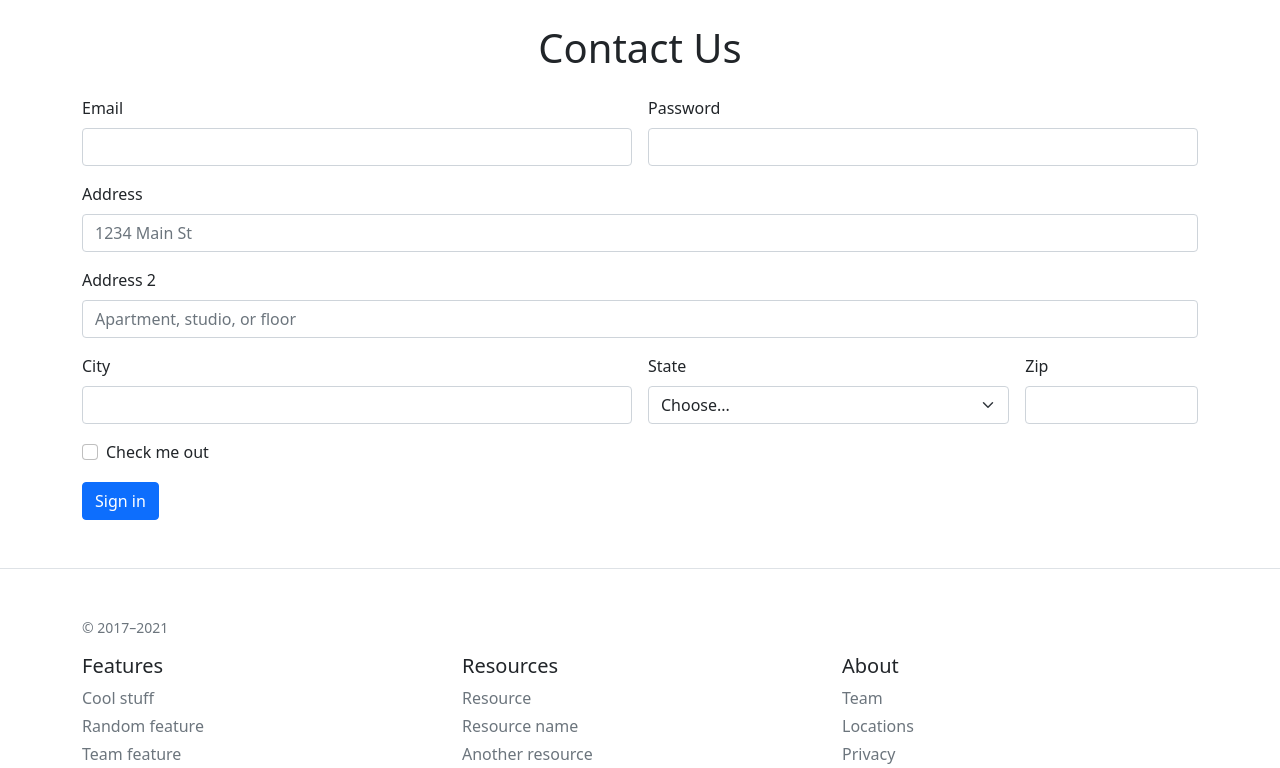
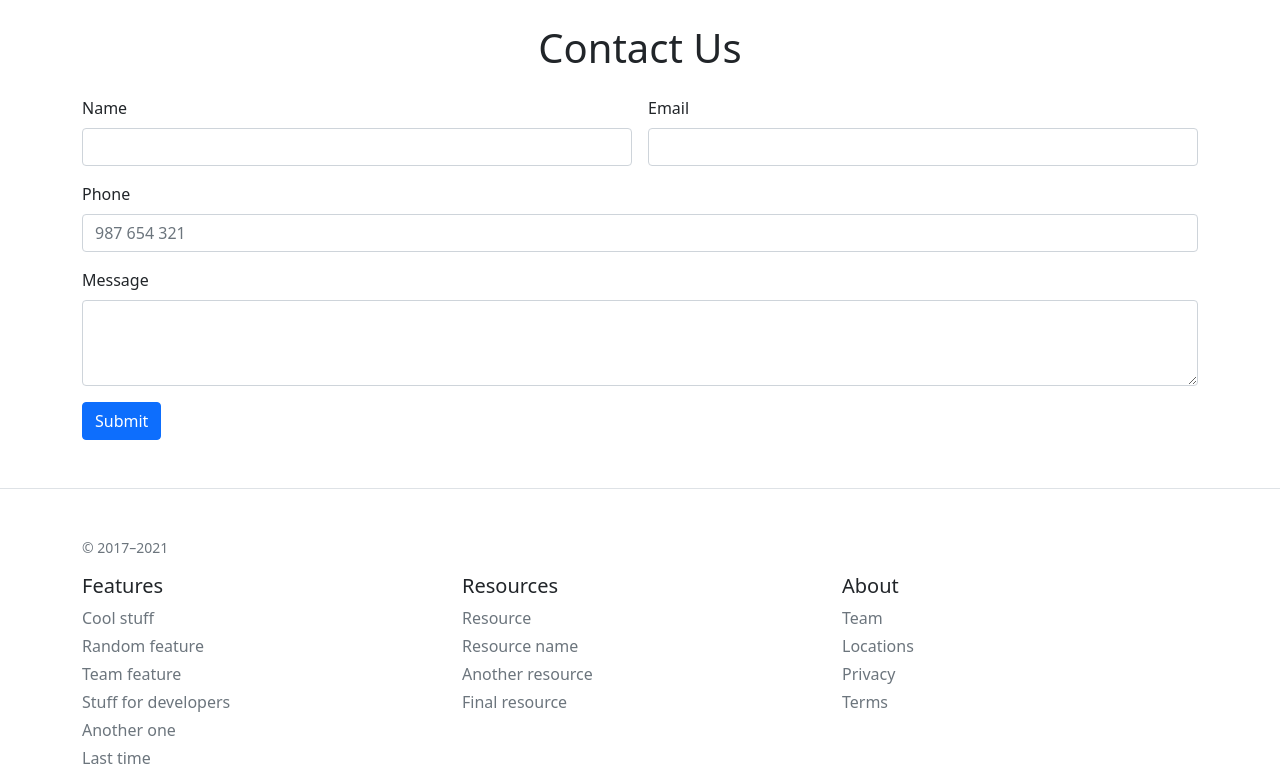
Before and after one commit to AnilK-Panta/dj.py, a Django app: page /contact in a window 1280 px wide. Shown: the part 376-1144 px from the top of the page. Run offline with Django 4.2, Linux system fonts and the light colour scheme.

Commit message:
connected to db and data stored in table

```diff
--- a/Hello/settings.py
+++ b/Hello/settings.py
@@ -31,6 +31,7 @@ ALLOWED_HOSTS = []
 # Application definition
 
 INSTALLED_APPS = [
+    'home.apps.HomeConfig',
     'django.contrib.admin',
     'django.contrib.auth',
     'django.contrib.contenttypes',
--- a/home/admin.py
+++ b/home/admin.py
@@ -1,3 +1,5 @@
 from django.contrib import admin
+from home.models import Contact
 
 # Register your models here.
+admin.site.register(Contact)
--- a/home/models.py
+++ b/home/models.py
@@ -1,3 +1,9 @@
 from django.db import models
 
 # Create your models here.
+class Contact(models.Model):
+    name=models.CharField(max_length=122)
+    email=models.CharField(max_length=122)
+    phome=models.CharField(max_length=12)
+    message=models.TextField()
+    date=models.DateField()
--- a/home/views.py
+++ b/home/views.py
@@ -1,4 +1,6 @@
 from django.shortcuts import render, HttpResponse
+from datetime import datetime
+from home.models import Contact
 
 # Create your views here.
 def index(request):
@@ -15,4 +17,12 @@ def blog(request):
     return render(request, "blog.html")
 
 def contact(request):
+    if request.method == "POST":
+        name=request.POST.get("name")
+        email=request.POST.get("email")
+        phone=request.POST.get("phone")
+        message=request.POST.get("message")
+        contact=Contact(name=name, email=email, phome=phone, message=message, date=datetime.today())
+        contact.save()
+
     return render(request, "contact.html")
--- a/templates/contact.html
+++ b/templates/contact.html
@@ -9,46 +9,25 @@
     <form class="row g-3" method="post" action="contact">
         {% csrf_token %}
         <div class="col-md-6">
-            <label for="inputEmail4" class="form-label">Email</label>
-            <input type="email" class="form-control" id="inputEmail4">
+            <label for="name" class="form-label">Name</label>
+            <input type="text" class="form-control" id="name" name="name">
         </div>
         <div class="col-md-6">
-            <label for="inputPassword4" class="form-label">Password</label>
-            <input type="password" class="form-control" id="inputPassword4">
+            <label for="email" class="form-label">Email</label>
+            <input type="email" class="form-control" id="email" name="email">
+        </div>
+
+        <div class="col-12">
+            <label for="phone" class="form-label">Phone</label>
+            <input type="number" class="form-control" id="phone" name="phone" placeholder="987 654 321">
         </div>
         <div class="col-12">
-            <label for="inputAddress" class="form-label">Address</label>
-            <input type="text" class="form-control" id="inputAddress" placeholder="1234 Main St">
+            <label for="message" class="form-label">Message</label>
+            <textarea class="form-control" id="message" name="message" rows="3"></textarea>
         </div>
+
         <div class="col-12">
-            <label for="inputAddress2" class="form-label">Address 2</label>
-            <input type="text" class="form-control" id="inputAddress2" placeholder="Apartment, studio, or floor">
-        </div>
-        <div class="col-md-6">
-            <label for="inputCity" class="form-label">City</label>
-            <input type="text" class="form-control" id="inputCity">
-        </div>
-        <div class="col-md-4">
-            <label for="inputState" class="form-label">State</label>
-            <select id="inputState" class="form-select">
-                <option selected>Choose...</option>
-                <option>...</option>
-            </select>
-        </div>
-        <div class="col-md-2">
-            <label for="inputZip" class="form-label">Zip</label>
-            <input type="text" class="form-control" id="inputZip">
-        </div>
-        <div class="col-12">
-            <div class="form-check">
-                <input class="form-check-input" type="checkbox" id="gridCheck">
-                <label class="form-check-label" for="gridCheck">
-                    Check me out
-                </label>
-            </div>
-        </div>
-        <div class="col-12">
-            <button type="submit" class="btn btn-primary">Sign in</button>
+            <button type="submit" class="btn btn-primary">Submit</button>
         </div>
     </form>
 </div>
```
Also changed, not shown: db.sqlite3, home/migrations/0001_initial.py (added).
